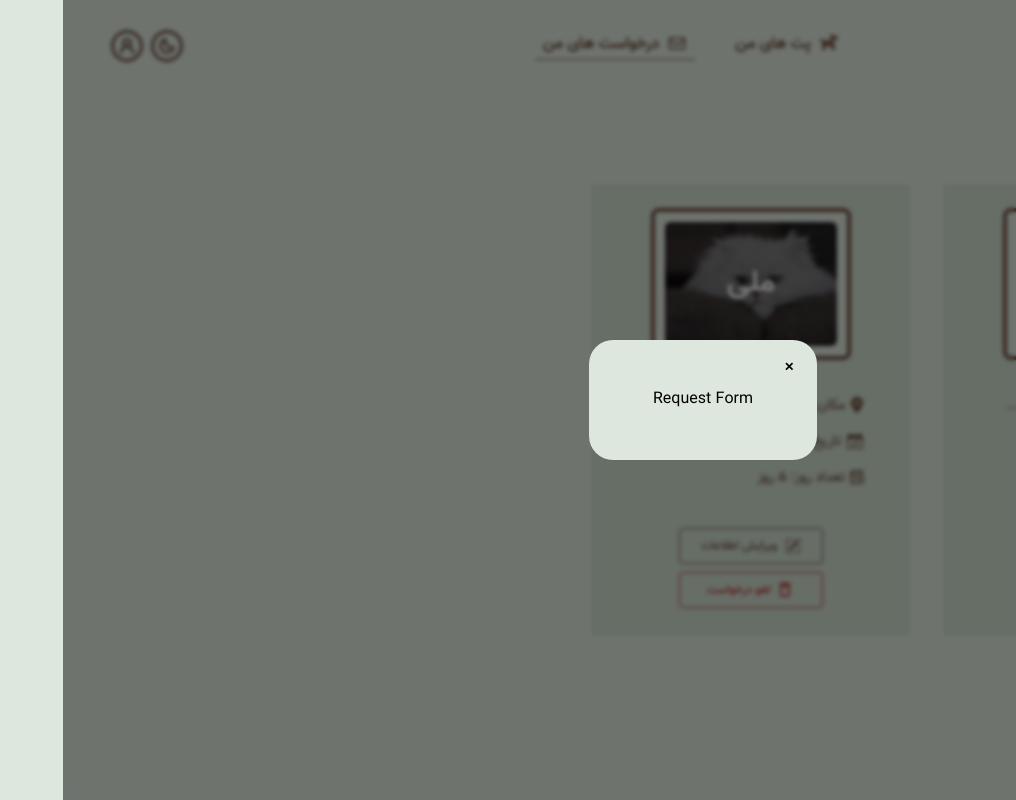
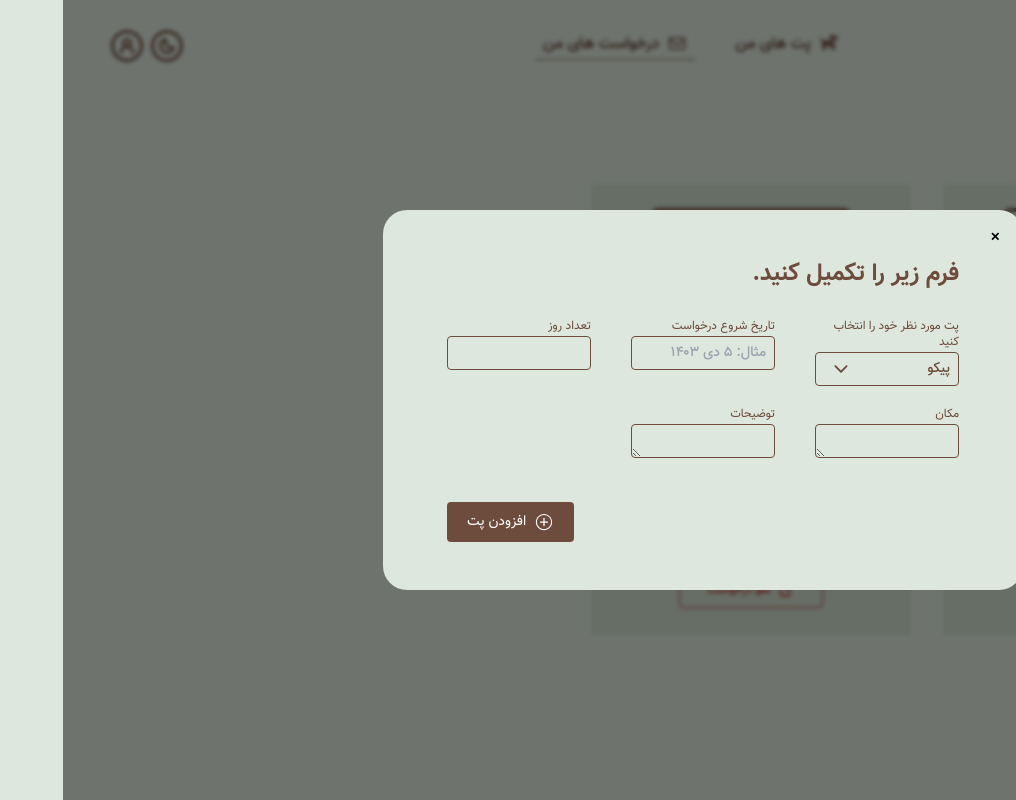
Before and after one commit to Parsa12458/Keepet, a React (Vite) app: page /requests in a window 1280 px wide. Both pictures are taken after a click on the button "افزودن درخواست". Shown: the whole page, without its empty margins (264-1280 px from the left). Built offline with nearby package versions, Linux system fonts and the light colour scheme.

Commit message:
implement add request form

```diff
--- a/src/features/requests/RequestForm.jsx
+++ b/src/features/requests/RequestForm.jsx
@@ -1,5 +1,42 @@
-function RequestForm() {
-  return <div>Request Form</div>;
+import Button from "../../ui/Button";
+import InputField from "../../ui/InputField";
+import InputSelect from "../../ui/InputSelect";
+import InputTextarea from "../../ui/InputTextArea";
+import { toPersianDate } from "../../utils/helper";
+
+function RequestForm({ title }) {
+  return (
+    <div className="text-brown">
+      <h2 className="mb-7 text-2xl font-bold">{title}</h2>
+      <form className="grid grid-cols-3 items-start gap-x-10 gap-y-5">
+        <InputSelect
+          id="requestSelectedPetId"
+          label="پت مورد نظر خود را انتخاب کنید"
+          options={["پیکو", "جسی", "ملی"]}
+        />
+        <InputField
+          id="requestStartDate"
+          label="تاریخ شروع درخواست"
+          type="text"
+          placeholder={`مثال: ${toPersianDate(new Date())}`}
+        />
+        <InputField id="requestDaysNum" label="تعداد روز" type="number" />
+        <InputTextarea id="requestLocation" label="مکان" />
+        <InputTextarea id="requestDescription" label="توضیحات" />
+
+        <div className="col-span-3 mr-auto mt-6 gap-3">
+          <Button
+            additionalStyles="flex items-center justify-center gap-2 py-2.5 px-5"
+            type="submit"
+            variation="primary"
+          >
+            <img src="/icons/add-icon.svg" className="w-5" />
+            <span>افزودن پت</span>
+          </Button>
+        </div>
+      </form>
+    </div>
+  );
 }
 
 export default RequestForm;
--- a/src/pages/RequestsPage.jsx
+++ b/src/pages/RequestsPage.jsx
@@ -15,7 +15,7 @@ function RequestsPage() {
             </Button>
           </Modal.Open>
           <Modal.Window name="addRequest">
-            <RequestForm title="مشخصات پت خود را وارد کنید." />
+            <RequestForm title="فرم زیر را تکمیل کنید." />
           </Modal.Window>
         </Modal>
       </div>
--- a/src/ui/InputField.jsx
+++ b/src/ui/InputField.jsx
@@ -1,4 +1,4 @@
-function InputField({ id, label, type = "text" }) {
+function InputField({ id, label, type = "text", placeholder = "" }) {
   return (
     <div className="flex flex-col items-start gap-0.5">
       <label htmlFor={id} className="text-xs">
@@ -8,6 +8,7 @@ function InputField({ id, label, type = "text" }) {
         type={type}
         className="w-full rounded border border-brown bg-transparent px-2 py-1.5 text-sm font-medium text-brown focus:outline-none"
         id={id}
+        placeholder={placeholder}
       />
     </div>
   );
--- a/src/ui/Modal.jsx
+++ b/src/ui/Modal.jsx
@@ -31,6 +31,7 @@ function Modal({ children }) {
       setTransitionClass(
         "opacity-0 transition-opacity duration-200 ease-[cubic-bezier(0,0,0.2,1)]",
       );
+      document.body.style.overflow = "visible";
     }
   }, [openName]);
 
--- a/src/utils/helper.js
+++ b/src/utils/helper.js
@@ -33,3 +33,8 @@ export function truncateText(text, numCharacters) {
 
   return truncated.slice(0, lastSpaceIndex) + "...";
 }
+
+export const toPersianDate = (date) => {
+  const options = { year: "numeric", month: "long", day: "numeric" };
+  return new Intl.DateTimeFormat("fa-IR", options).format(date);
+};
```
